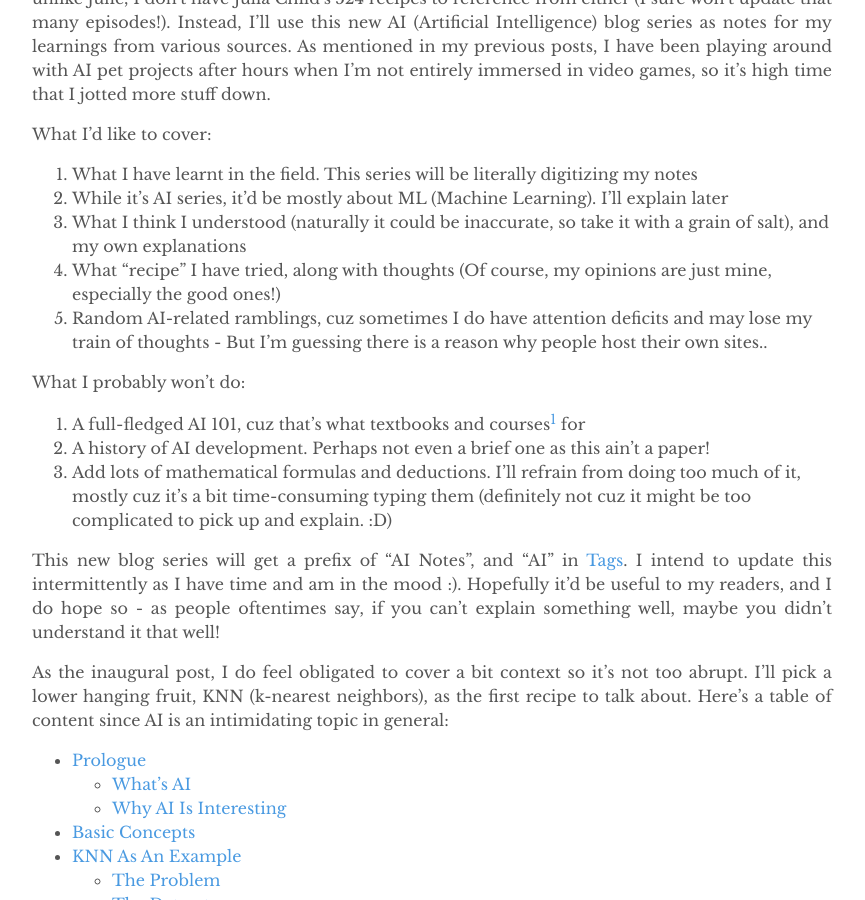
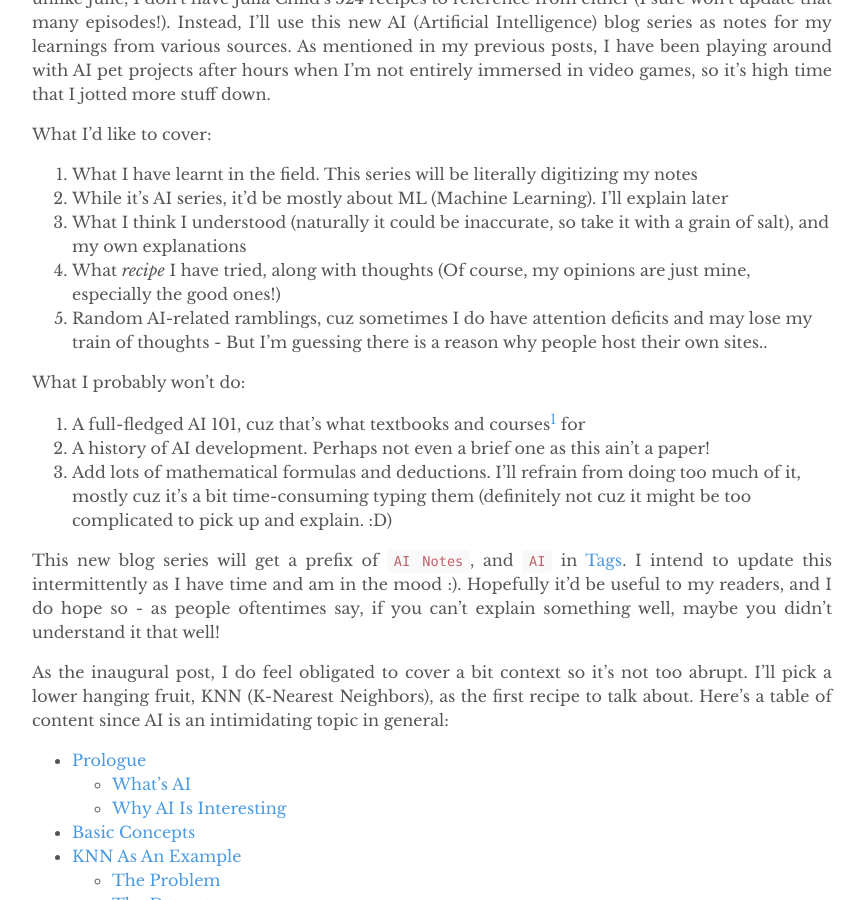
Before and after one commit to yuexiaofeng/yuexiaofeng.github.io, a Jekyll site: the page built from _posts/2022-03-26-ai-notes-knn.md, in a window 1280 px wide and 900 px high, scrolled down 440 px. Shown: the whole window, without its empty margins (208-1073 px from the left). Built offline with Jekyll 4.4.1, drawn with Linux system fonts in a browser that asks for light colours; some of the changed text lies outside the part shown.

```diff
--- a/_posts/2022-03-26-ai-notes-knn.md
+++ b/_posts/2022-03-26-ai-notes-knn.md
@@ -15,7 +15,7 @@ What I'd like to cover:
 1. What I have learnt in the field. This series will be literally digitizing my notes
 2. While it's AI series, it'd be mostly about ML (Machine Learning). I'll explain later
 3. What I think I understood (naturally it could be inaccurate, so take it with a grain of salt), and my own explanations
-4. What "recipe" I have tried, along with thoughts (Of course, my opinions are just mine, especially the good ones!)
+4. What *recipe* I have tried, along with thoughts (Of course, my opinions are just mine, especially the good ones!)
 5. Random AI-related ramblings, cuz sometimes I do have attention deficits and may lose my train of thoughts - But I'm guessing there is a reason why people host their own sites..
 
 What I probably won't do:
@@ -24,9 +24,9 @@ What I probably won't do:
 2. A history of AI development. Perhaps not even a brief one as this ain't a paper!
 3. Add lots of mathematical formulas and deductions. I'll refrain from doing too much of it, mostly cuz it's a bit time-consuming typing them (definitely not cuz it might be too complicated to pick up and explain. :D)
 
-This new blog series will get a prefix of "AI Notes", and "AI" in <a href="/tags">Tags</a>. I intend to update this intermittently as I have time and am in the mood :). Hopefully it'd be useful to my readers, and I do hope so - as people oftentimes say, if you can't explain something well, maybe you didn't understand it that well!
+This new blog series will get a prefix of `AI Notes`, and `AI` in <a href="/tags">Tags</a>. I intend to update this intermittently as I have time and am in the mood :). Hopefully it'd be useful to my readers, and I do hope so - as people oftentimes say, if you can't explain something well, maybe you didn't understand it that well!
 
-As the inaugural post, I do feel obligated to cover a bit context so it's not too abrupt. I'll pick a lower hanging fruit, KNN (k-nearest neighbors), as the first recipe to talk about. Here's a table of content since AI is an intimidating topic in general:
+As the inaugural post, I do feel obligated to cover a bit context so it's not too abrupt. I'll pick a lower hanging fruit, KNN (K-Nearest Neighbors), as the first recipe to talk about. Here's a table of content since AI is an intimidating topic in general:
 
 * TOC
 {:toc}
@@ -68,7 +68,7 @@ As you can see, it's basically a rule-based machine with lots of nested **if**s.
 
 ![rick-ai](../assets/images/20220326/rick-ai.jpeg)
 
-While I won't disagree that a rule machine is indeed "smart", it needs human to teach "knowledge" to it constantly and thus isn't intelligent or flexible enough. A system that can only deduce won't suffice in our needs of AI. That's where the part ML comes in, as we'd want the system to possess "knowledge" and "learn" to improve itself - hence Machine Learning.
+While I won't disagree that a rule machine is indeed *smart*, it needs human to teach *knowledge* to it constantly and thus isn't intelligent or flexible enough. A system that can only deduce won't suffice in our needs of AI. That's where the part ML comes in, as we'd want the system to possess *knowledge* and *learn* to improve itself - hence Machine Learning.
 
 ### Why AI Is Interesting
 
@@ -88,7 +88,7 @@ And if you too are a movie junkie like me, likely you've already met AI in:
 Of course, in some great TV series too. Such as:
 
 * The Machine in *Person of Interest*
-* Let's not forget all the "hosts" in *Westworld*
+* Let's not forget all the hosts in *Westworld*
 
 The list goes on!
 
@@ -115,7 +115,7 @@ So:
 * A trait such as sepal length, is called a feature or attribute
 * The value of a feature is called attribute value
 * The space that contains all the attributes is called attribute space, or sample space.
-* The process of obtaining "model" from dataset is called learning or training
+* The process of obtaining *model* from dataset is called learning or training
 
 To classify AI from the angle of the problems it tries to solve, we'd have:
 
@@ -232,7 +232,7 @@ topK = [labels[i] for i in nearest_neighbors[:k]]
 Let's check if the results match our expectations:
 ![hard-result](../assets/images/20220326/hard-result.png)
 
-So among the 10 nearest neighbors, 8 of them were marked as "Iris-virginica". We can then "predict" that there's a 80% chance this new data point belongs to "Iris-virginica". Of course, we know the new data point maps to the last entry of the labels, so we can reveal that it's actually indeed "Iris-virginica"! Ta-da!
+So among the 10 nearest neighbors, 8 of them were marked as *Iris-virginica*. We can then *predict* that there's a 80% chance this new data point belongs to *Iris-virginica*. Of course, we know the new data point maps to the last entry of the labels, so we can reveal that it's actually indeed *Iris-virginica*! Ta-da!
 
 ### The Wheels
 
@@ -271,7 +271,7 @@ iris_data = datasets.load_iris()
 
 This post actually took me much more after hours to wrap up than I initially estimated. I mean the experiments and learnings were done quite a long time ago. I thought hey why not digitize the notes and write about it - this oughta be quick (famous last words!).
 
-This KNN is a fine example of how the AI data training process goes. Although there's one thing very special about this KNN in particular that I liked, it's the data is the model here, as we're just calculating a new data point's distance against our dataset on the fly. In the `classifier.fit(...)` routine above, we're not actually saving the returned "model" while we should've in other AI algorithms.
+This KNN is a fine example of how the AI data training process goes. Although there's one thing very special about this KNN in particular that I liked, it's the data is the model here, as we're just calculating a new data point's distance against our dataset on the fly. In the `classifier.fit(...)` routine above, we're not actually saving the returned *model* while we should've in other AI algorithms.
 
 As mentioned in my previous FastAI/Software 2.0 [post]({%post_url 2021-10-17-aml-fastai-s2%}), there's already this new trend called Data-centric AI, which emphasizes the importance of good data. In our KNN example, a good dataset is everything. But other algorithms are also heavily dependent on the shape of the data too. In the somewhat counter-intuitive Microsoft paper *Scaling to Very Very Large Corpora for Natural Language Disambiguation*[^fn3] in 2001, it stated that the size of the dataset used to train the model mattered far more than the choice of ML approach. And, the performance differences between the models became very small as the dataset grew large [^fn4]. As shown here:
 
```
